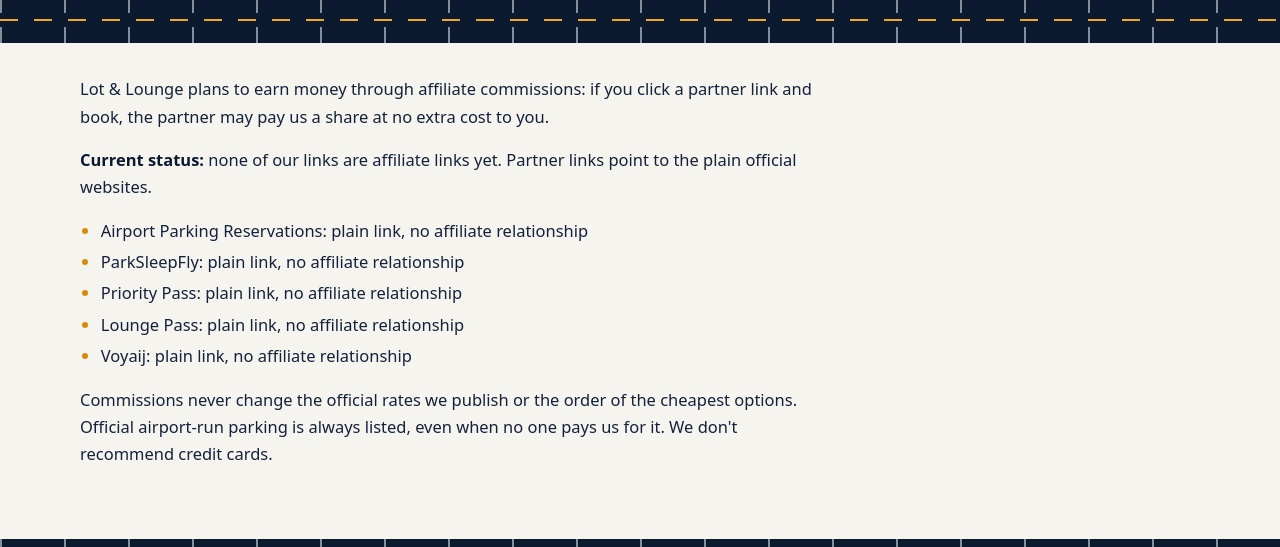
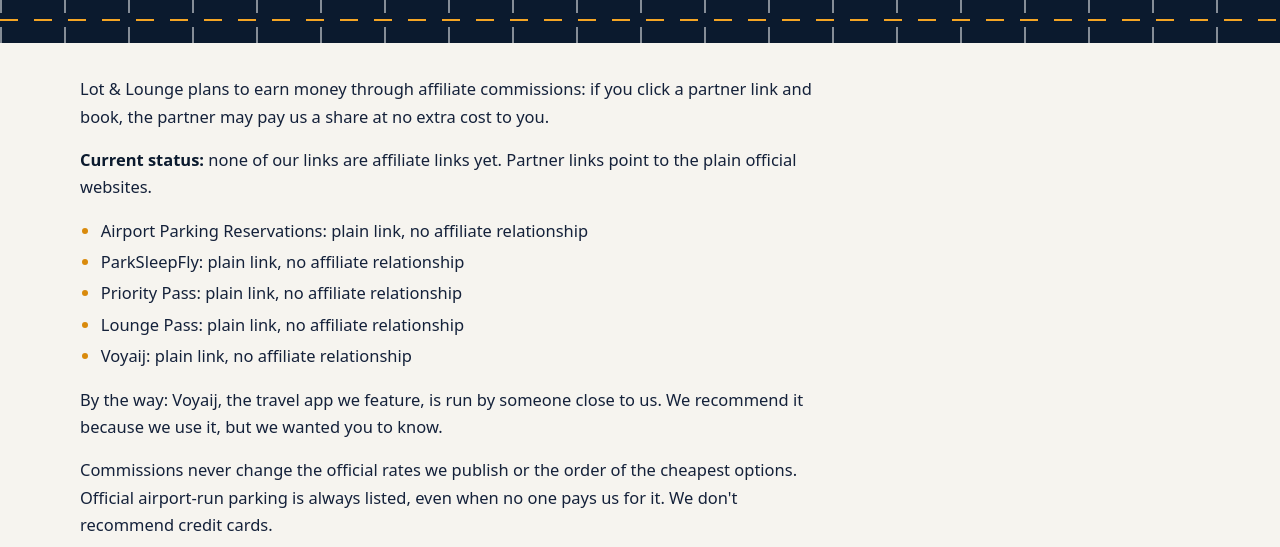
Before and after one commit to LBD-DASH/lot-and-lounge, an Astro site: page /lot-and-lounge/affiliate-disclosure in a window 1280 px wide. Shown: the part 253-800 px from the top of the page. Built offline with nearby package versions, Linux system fonts and the light colour scheme; Astro itself is replaced by a stand-in of ours.

Commit message:
Voyaij: casual disclosure line on affiliate disclosure page

```diff
--- a/src/pages/affiliate-disclosure.astro
+++ b/src/pages/affiliate-disclosure.astro
@@ -13,6 +13,7 @@ const anyAffiliate = list.some((p) => p.affiliate);
     <ul>
       {list.map((p) => <li>{p.name}: {p.affiliate ? 'affiliate link' : 'plain link, no affiliate relationship'}</li>)}
     </ul>
+    <p>By the way: Voyaij, the travel app we feature, is run by someone close to us. We recommend it because we use it, but we wanted you to know.</p>
     <p>Commissions never change the official rates we publish or the order of the cheapest options. Official airport-run parking is always listed, even when no one pays us for it. We don't recommend credit cards.</p>
   </div></div>
 </Base>
```
